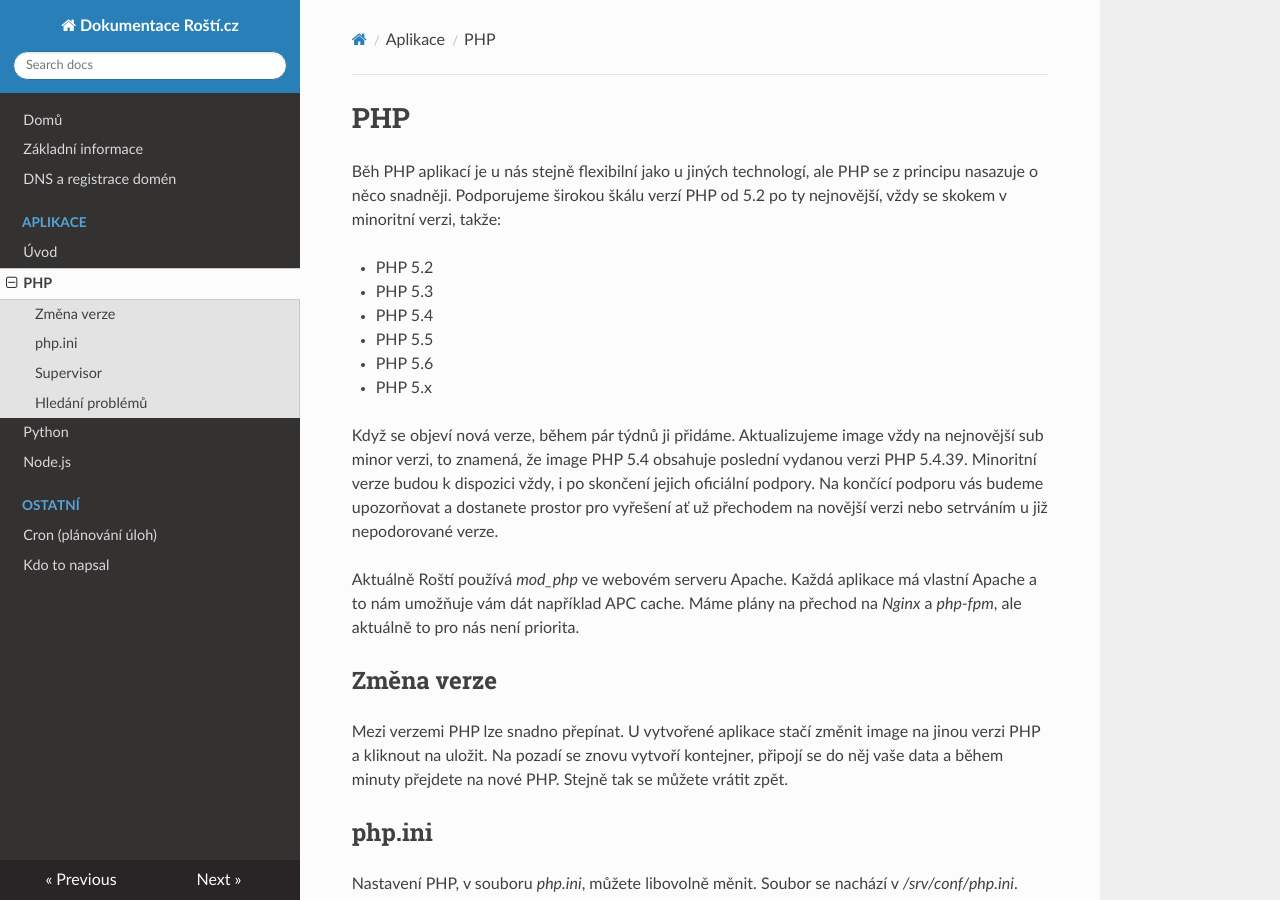
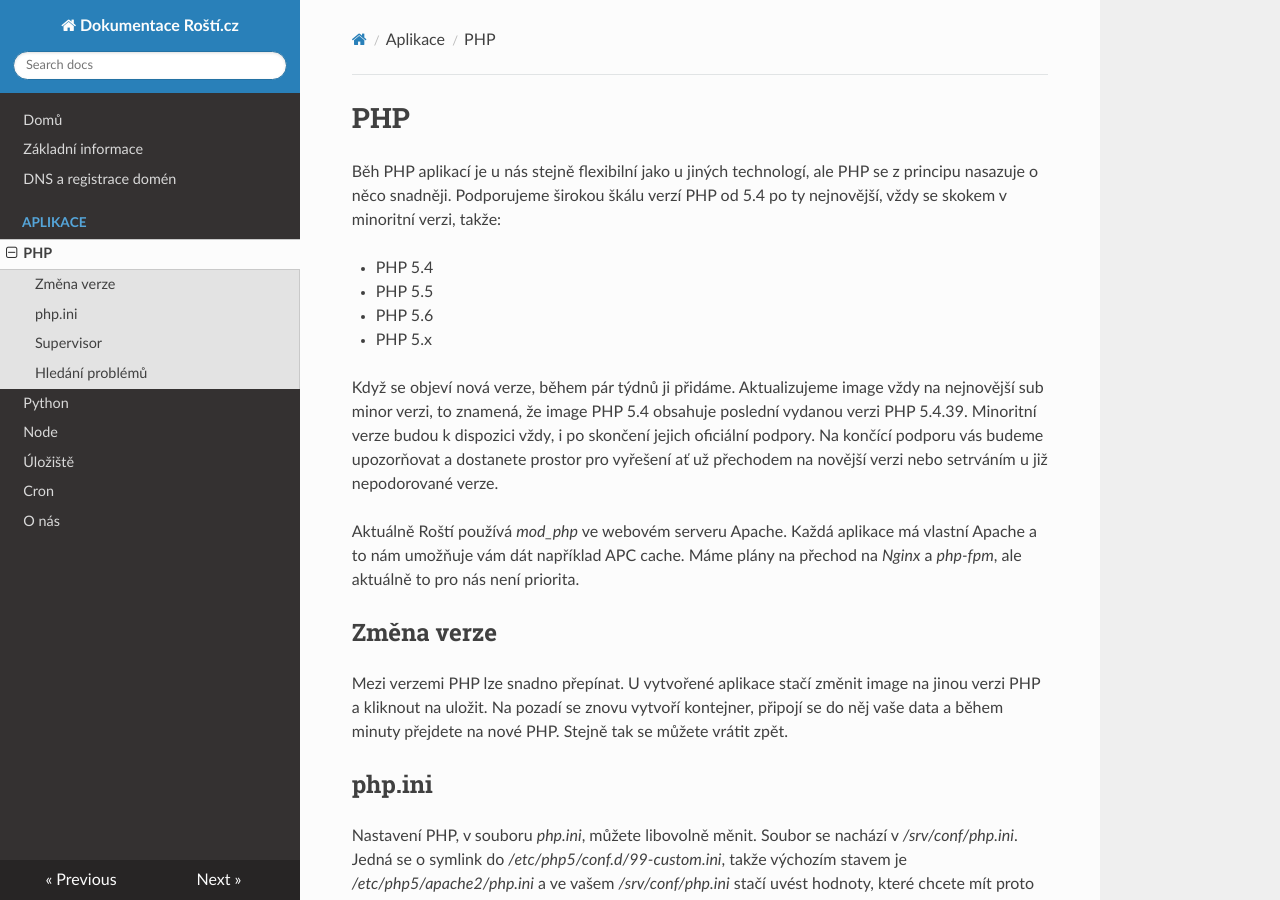
Before and after one commit to rosti-cz/rosti-docs, an MkDocs documentation site: the page built from docs/apps/php.md, in a window 1280 px wide and 900 px high. Built offline with MkDocs 1.6.1, drawn with Linux system fonts in a browser that asks for light colours; nearby versions of some CDN libraries; old or Windows-style settings are respelled for this version of MkDocs.

Commit message:
Uprava struktury

```diff
--- a/docs/apps/php.md
+++ b/docs/apps/php.md
@@ -1,9 +1,7 @@
 # PHP
 
-Běh PHP aplikací je u nás stejně flexibilní jako u jiných technologí, ale PHP se z principu nasazuje o něco snadněji. Podporujeme širokou škálu verzí PHP od 5.2 po ty nejnovější, vždy se skokem v minoritní verzi, takže:
+Běh PHP aplikací je u nás stejně flexibilní jako u jiných technologí, ale PHP se z principu nasazuje o něco snadněji. Podporujeme širokou škálu verzí PHP od 5.4 po ty nejnovější, vždy se skokem v minoritní verzi, takže:
 
-* PHP 5.2
-* PHP 5.3
 * PHP 5.4
 * PHP 5.5
 * PHP 5.6
--- a/mkdocs.yml
+++ b/mkdocs.yml
@@ -1,12 +1,13 @@
 site_name: Dokumentace Roští.cz
 pages:
-- [index.md, Domů]
-- [base.md, Základní informace]
-- [dns.md, DNS a registrace domén]
-- [apps/index.md, Aplikace, Úvod]
-- [apps/php.md, Aplikace, PHP]
-- [apps/python.md, Aplikace, Python]
-- [apps/node.md, Aplikace, Node.js]
-- [cron.md, Ostatní, Cron (plánování úloh)]
-- [about.md, Ostatní, Kdo to napsal]
+    - Domů: index.md
+    - "Základní informace": base.md
+    - "DNS a registrace domén": dns.md
+    - Aplikace:
+        - PHP: apps/php.md
+        - Python: apps/python.md
+        - Node: apps/node.md
+    - Úložiště: storages/index.md
+    - Cron: cron.md
+    - "O nás": about.md
 theme: readthedocs
```
Also changed, not shown: docs/storages/index.md (added, +11 -0 lines), 1 other file.
